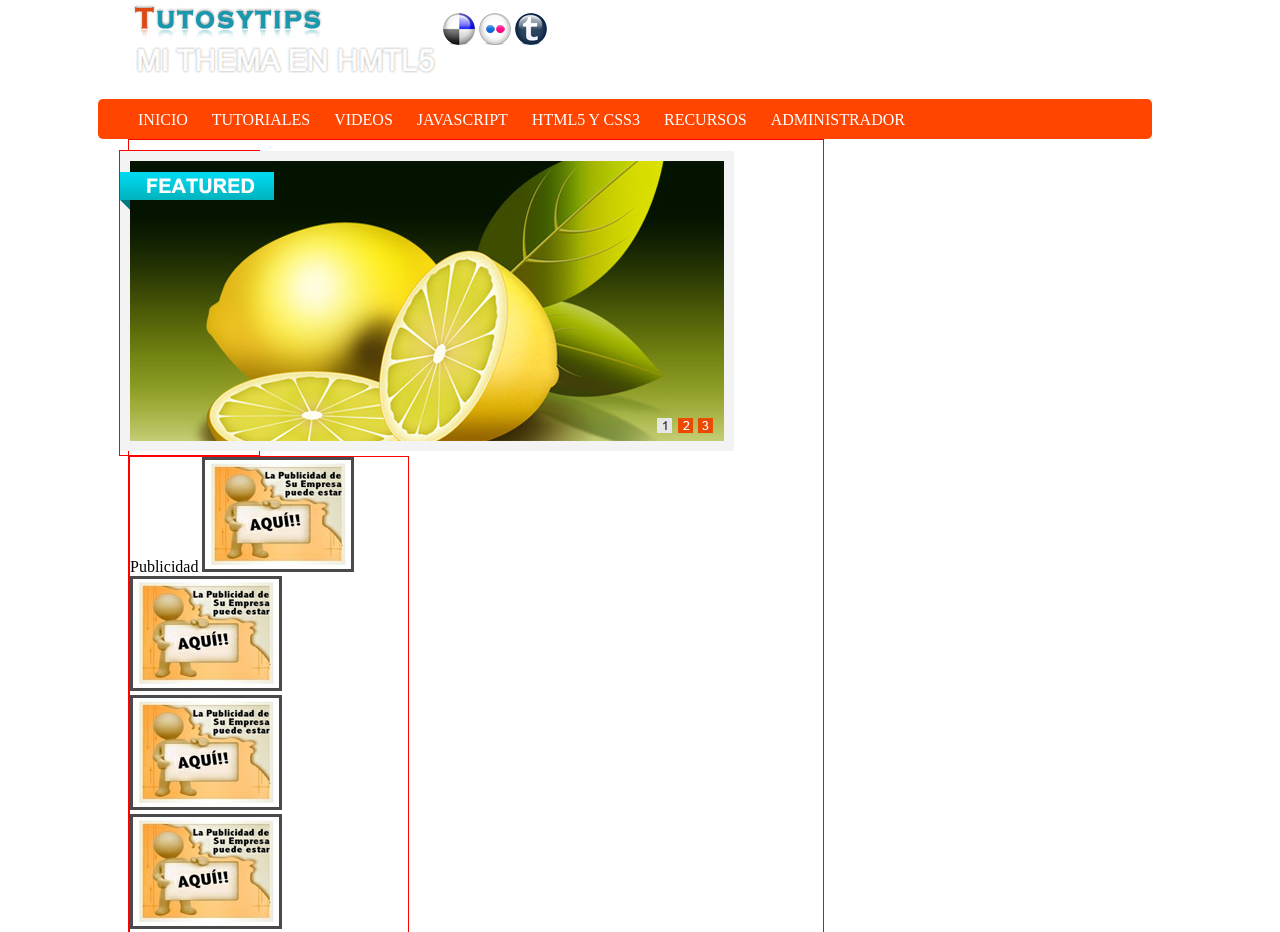
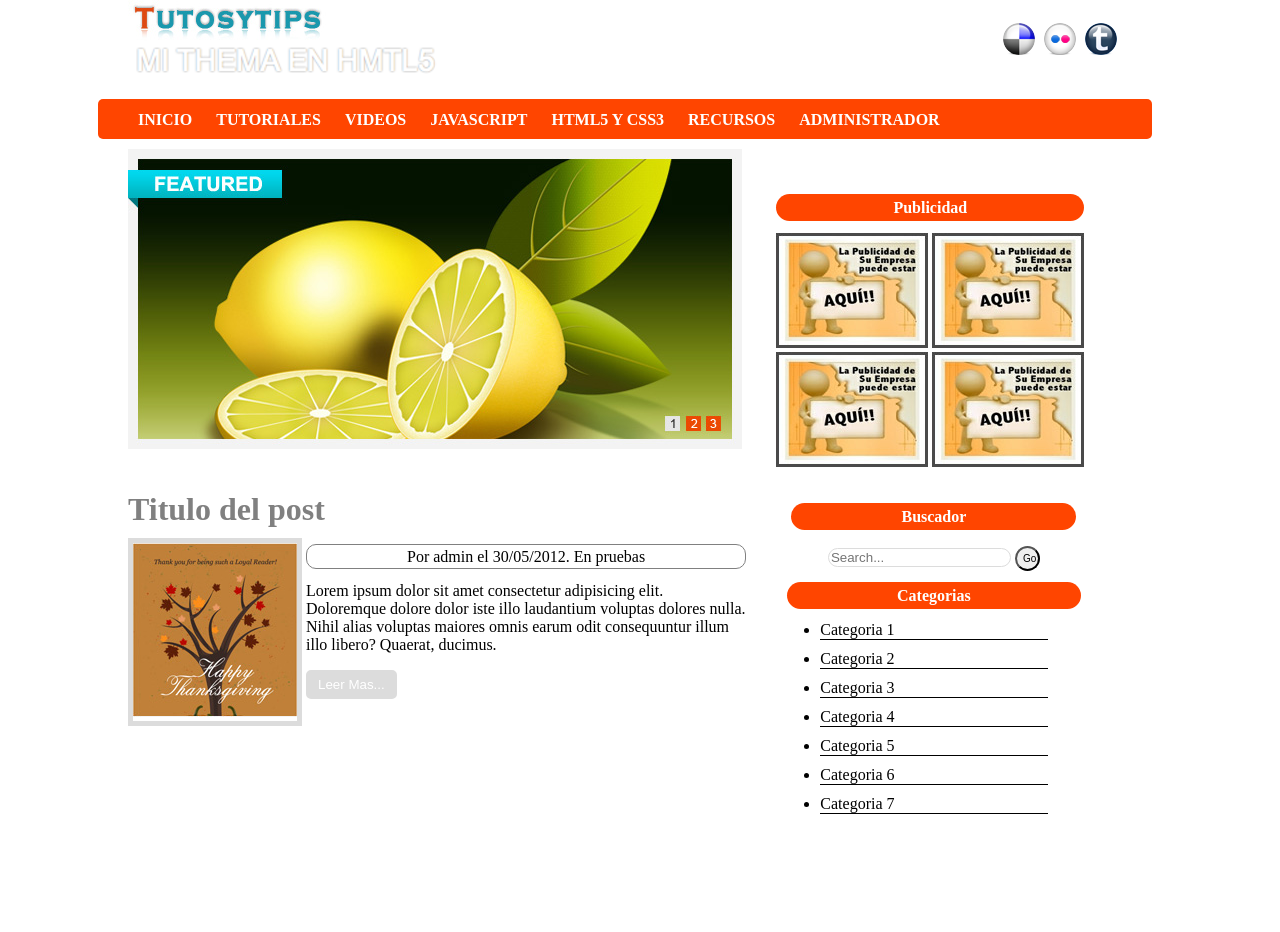
Before and after one commit to CesarAstorgaOchoa/pw14152022, a plain HTML site: page PracticaCSS03/index.html in a window 1280 px wide. Shown: the top 932 px of the page. After the commit the page ends 830 px from the top, so only its background shows below. Drawn offline with Linux system fonts and the light colour scheme.

Commit message:
Practica css03 terminada con dudas

```diff
--- a/PracticaCSS03/css/estilos.css
+++ b/PracticaCSS03/css/estilos.css
@@ -9,6 +9,7 @@ header nav{
     margin-left: -30px;
     margin-top: 50px;
     height: 40px;
+    font-weight: bold;
 }
 header nav ul li{
     color: white;
@@ -22,17 +23,111 @@ header nav ul li{
     top: 35px;
     width: 30%;
 }
+#red1{
+    position: relative;
+    right: -560px;
+    top: 10px;
+}
+#red2{
+    position: relative;
+    right: -565px;
+    top: 10px;
+}
+#red3{
+    position: relative;
+    right: -570px;
+    top: 10px;
+}
 #primerSeccion{
-    border: 1px solid red;
+    margin-top: 10px;
+}
+#primerSeccion article{
     display: inline-block;
+    vertical-align: top;
+}
+#primerSeccion span{
+    background: orangered;
+    padding: 5px 117px;
+    border-radius: 15px;
 }
 #secc01art01{
-    border: 1px solid red;
-    margin-left: -10px;
-    margin-top: 10px;
-    width: 20%;
+    width: 60%;
 }
 #secc01art02{
-    border: 1px solid red;
-    width: 40%;
+    margin-top: 50px;
+    margin-left: 30px;
+    width: 35%;
 }
+#segundaSeccion{
+    padding-top: 20px;
+    width: 60%;
+}
+#terceraSeccion{
+    margin-top: 10px;
+}
+#terceraSeccion article{
+   display: inline-block;
+}
+#secc03art01{
+    vertical-align: top;
+    border: 5px solid gainsboro;
+}
+#secc03art02{
+    width: 43%;
+    vertical-align: top;
+    margin-top: 10px;
+}
+#secc03art02 span{
+    padding: 3px 100px;
+    border: 1px solid gray;
+    border-radius: 10px;
+}
+#secc03art02 input[type="button"]{
+    background: gainsboro;
+    border: 6px solid gainsboro;
+    border-radius: 5px;
+    color: white;
+}
+#secc03art03{
+    margin-top: -30px;
+    margin-left: 30px;
+    width: 30%;
+    text-align: center;
+}
+#secc03art03 span{
+    padding: 5px 110px;
+    background: orangered;
+    border-radius: 15px;
+}
+#secc03art03 form{
+    margin-top: 20px;
+}
+#secc03art03 form input[type="sumbit"]{
+    margin-bottom: 20px;
+    border: 1px solid gainsboro;
+    border-radius: 10px;
+}
+#secc03art03 form input[type="button"]{
+    border-radius: 50%;
+    height: 25px;
+    width: 25px;
+    font-size: 10px;
+}
+#secc03art03 ul li{
+    text-align: left;
+    margin-bottom: 10px;
+    margin-right: 40px;
+    border-bottom: 1px solid black;
+}
+.nito{
+    font-weight: bold;
+}
+.colorgris{
+    color: gray;
+}
+.letramediana{
+    font-size: 2em;
+}
+.colorblanco{
+    color: white;
+}
--- a/PracticaCSS03/index.html
+++ b/PracticaCSS03/index.html
@@ -1,5 +1,5 @@
 <!DOCTYPE html>
-<html lang="en">
+<html lang="es">
 <head>
     <meta charset="UTF-8">
     <meta http-equiv="X-UA-Compatible" content="IE=edge">
@@ -11,9 +11,9 @@
     <header>
         <img src="img/logo.jpg" alt="">
         <img src="img/thema.png" alt="" id="tema">
-        <img src="img/red1.png" alt="">
-        <img src="img/red2.png" alt="">
-        <img src="img/red3.png" alt="">
+        <img src="img/red1.png" alt="" id="red1">
+        <img src="img/red2.png" alt="" id="red2">
+        <img src="img/red3.png" alt="" id="red3">
         <nav>
             <ul>
                 <li>INICIO</li>
@@ -31,9 +31,10 @@
             <img src="img/slider.jpg" alt="">
         </article>
         <article id="secc01art02">
-            <span>
+            <span class="colorblanco nito">
                 Publicidad
             </span>
+            <p></p>
             <img src="img/publicidad.jpg" alt="">
             <img src="img/publicidad.jpg" alt="">
             <img src="img/publicidad.jpg" alt="">
@@ -41,26 +42,32 @@
         </article>
     </section>
     <section id="segundaSeccion">
-        <article id="secc02art01">
-            <span>
-                Titulo del post
-            </span>
+        <span class="nito colorgris letramediana">
+            Titulo del post
+        </span>
+    </section>
+    <section id="terceraSeccion">
+        <article id="secc03art01">
             <img src="img/img-post.jpg" alt="">
+        </article>
+        <article id="secc03art02">
             <span>
                 Por admin el 30/05/2012. En pruebas
             </span>
+            <p></p>
             Lorem ipsum dolor sit amet consectetur adipisicing elit. Doloremque dolore dolor iste illo laudantium voluptas dolores nulla. Nihil alias voluptas maiores omnis earum odit consequuntur illum illo libero? Quaerat, ducimus.
+            <p></p>
             <input type="button" value="Leer Mas...">
         </article>
-        <article id="secc02art02">
-            <span>
+        <article id="secc03art03">
+            <span class="colorblanco nito">
                 Buscador
             </span>
             <form action="#">
-                <input type="text" placeholder="Search...">
+                <input type="sumbit" placeholder="Search...">
                 <input type="button" value="Go">
             </form>
-            <span>
+            <span class="colorblanco nito">
                 Categorias
             </span>
             <nav>
@@ -76,6 +83,5 @@
             </nav>
         </article>
     </section>
-
 </body>
 </html>
```
